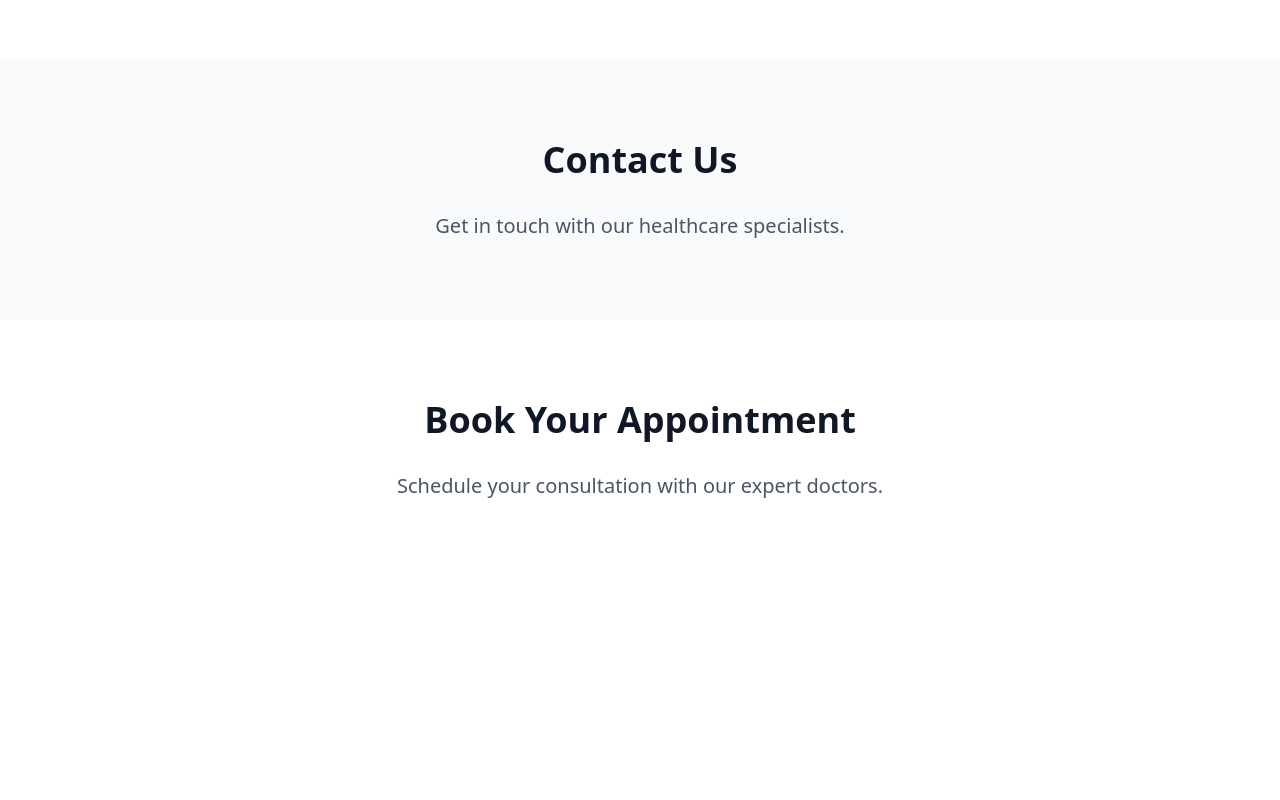
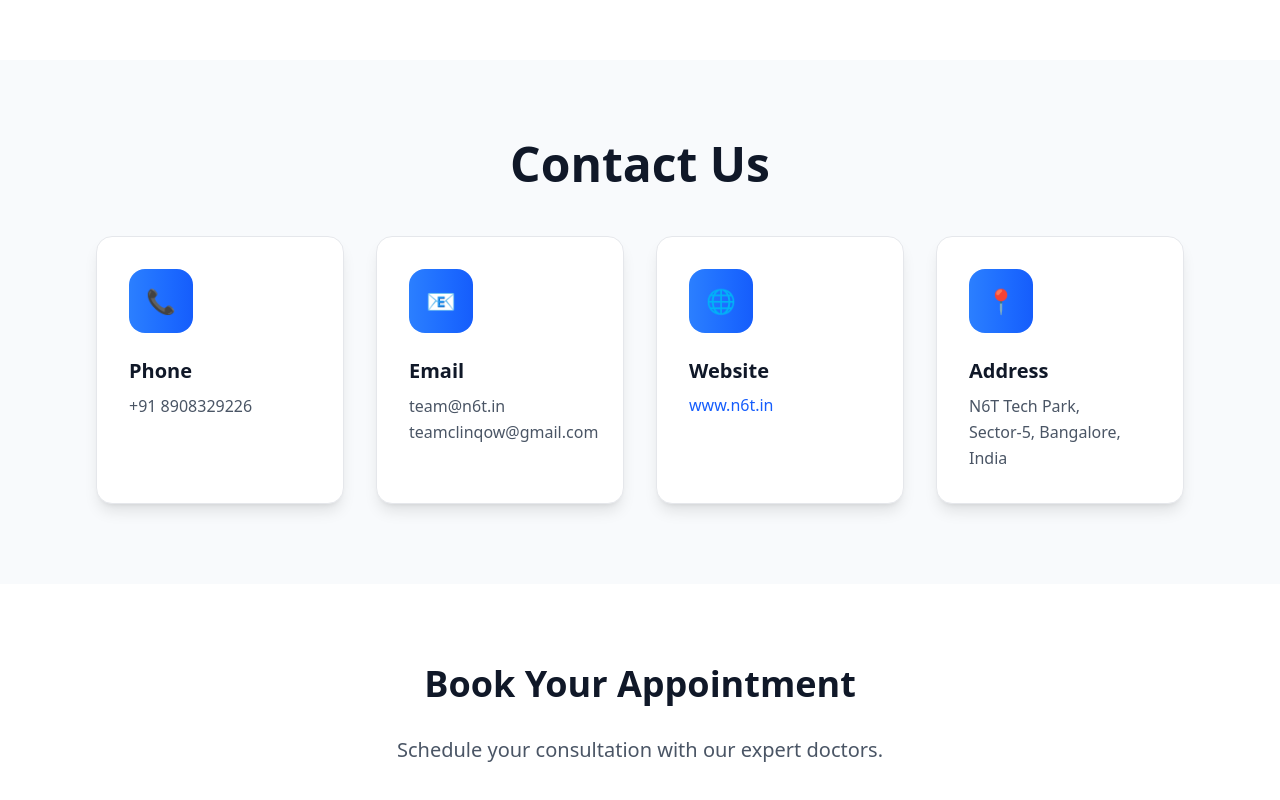
Before and after one commit to tusarkanta004/Doctor-Dashboard, a Next.js app: page / in a window 1280 px wide. Shown: the part 1840-2640 px from the top of the page. Before the commit the page ends 2420 px from the top, so only its background shows below. Built offline with nearby package versions, Linux system fonts and the light colour scheme.

Commit message:
contact page added

```diff
--- a/app/page.tsx
+++ b/app/page.tsx
@@ -257,9 +257,55 @@ export default function HealthcareLanding() {
       </section>
 
       <section id="contact" className="py-20 bg-slate-50">
-        <div className="max-w-6xl mx-auto px-8 text-center">
-          <h2 className="text-4xl font-bold text-gray-900 mb-8">Contact Us</h2>
-          <p className="text-xl text-gray-600">Get in touch with our healthcare specialists.</p>
+        <div className="max-w-6xl mx-auto px-8">
+          <h2 className="text-5xl font-bold text-center text-gray-900 mb-12">
+            Contact Us
+          </h2>
+
+          <div className="grid md:grid-cols-2 lg:grid-cols-4 gap-8">
+            {/* Phone */}
+            <div className="bg-white p-8 rounded-2xl shadow-lg border border-gray-200 transition-all duration-300 hover:-translate-y-2 hover:shadow-2xl group animate-fade-in-up">
+              <div className="w-16 h-16 bg-gradient-to-r from-blue-500 to-blue-600 rounded-2xl flex items-center justify-center text-2xl mb-6 group-hover:scale-110 transition-transform duration-300">
+                📞
+              </div>
+              <h3 className="text-xl font-semibold text-gray-900 mb-2">Phone</h3>
+              <p className="text-gray-600 leading-relaxed">+91 8908329226</p>
+            </div>
+
+            {/* Email */}
+            <div className="bg-white p-8 rounded-2xl shadow-lg border border-gray-200 transition-all duration-300 hover:-translate-y-2 hover:shadow-2xl group animate-fade-in-up" style={{ animationDelay: `100ms` }}>
+              <div className="w-16 h-16 bg-gradient-to-r from-blue-500 to-blue-600 rounded-2xl flex items-center justify-center text-2xl mb-6 group-hover:scale-110 transition-transform duration-300">
+                📧
+              </div>
+              <h3 className="text-xl font-semibold text-gray-900 mb-2">Email</h3>
+              <a href="team@n6t.in" className="text-gray-600 leading-relaxed">team@n6t.in </a>
+              <a href="https://mail.google.com/mail/?view=cm&fs=1&to=contact@teamclinqow@gmail.com"
+                target="_blank"
+                rel="noopener noreferrer" className="text-gray-600 leading-relaxed">teamclinqow@gmail.com</a>
+            </div>
+
+            {/* Website */}
+            <div className="bg-white p-8 rounded-2xl shadow-lg border border-gray-200 transition-all duration-300 hover:-translate-y-2 hover:shadow-2xl group animate-fade-in-up" style={{ animationDelay: `200ms` }}>
+              <div className="w-16 h-16 bg-gradient-to-r from-blue-500 to-blue-600 rounded-2xl flex items-center justify-center text-2xl mb-6 group-hover:scale-110 transition-transform duration-300">
+                🌐
+              </div>
+              <h3 className="text-xl font-semibold text-gray-900 mb-2">Website</h3>
+              <a href="https://www.n6thealth.com" target="_blank" className="text-blue-600 hover:underline">www.n6t.in</a>
+            </div>
+
+            {/* Address */}
+            <div className="bg-white p-8 rounded-2xl shadow-lg border border-gray-200 transition-all duration-300 hover:-translate-y-2 hover:shadow-2xl group animate-fade-in-up" style={{ animationDelay: `300ms` }}>
+              <div className="w-16 h-16 bg-gradient-to-r from-blue-500 to-blue-600 rounded-2xl flex items-center justify-center text-2xl mb-6 group-hover:scale-110 transition-transform duration-300">
+                📍
+              </div>
+              <h3 className="text-xl font-semibold text-gray-900 mb-2">Address</h3>
+              <p className="text-gray-600 leading-relaxed">
+                N6T Tech Park,<br />
+                Sector-5, Bangalore,<br />
+                India
+              </p>
+            </div>
+          </div>
         </div>
       </section>
 
```
